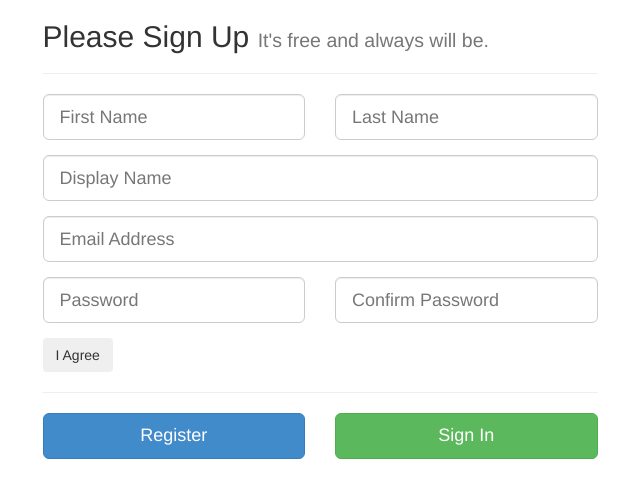
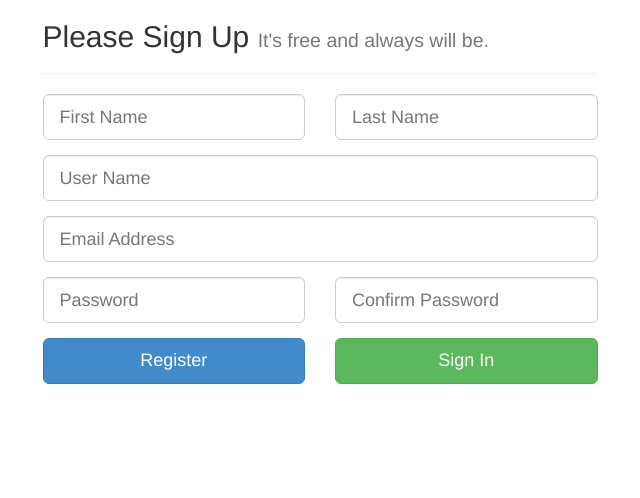
Before and after one commit to alanleegithub/heroku, a Django app: template templates/login.html in a window 1280 px wide. Shown: the top 498 px of the page, without its empty margins (320-960 px from the left). Run offline with Django 3.2, Linux system fonts and the light colour scheme; the template is opened without the code that fills it, so the values that code supplies are empty; parts of the project's set-up code (start-up, migrations or seed data) failed here and were passed over; some libraries are stand-ins or nearby versions.

Commit message:
modify login function

```diff
--- a/templates/blog_base.html
+++ b/templates/blog_base.html
@@ -45,10 +45,10 @@
 
         <form class="navbar-form navbar-right navbar-top" role="form" action="/login/" method="post">{% csrf_token %}
             <div class="form-group">
-              <input type="text" placeholder="Email" class="form-control">
+              <input type="text" placeholder="Email" name='email' class="form-control">
             </div>
             <div class="form-group">
-              <input type="password" placeholder="Password" class="form-control">
+              <input type="password" placeholder="Password" name='password' class="form-control">
             </div>
             <button type="submit" class="btn btn-success">Sign in</button>
         </form>
--- a/templates/login.html
+++ b/templates/login.html
@@ -22,7 +22,7 @@
 				</div>
 			</div>
 			<div class="form-group">
-				<input type="text" name="display_name" id="display_name" class="form-control input-lg" placeholder="Display Name" tabindex="3">
+				<input type="text" name="user_name" id="user_name" class="form-control input-lg" placeholder="User Name" tabindex="3">
 			</div>
 			<div class="form-group">
 				<input type="email" name="email" id="email" class="form-control input-lg" placeholder="Email Address" tabindex="4">
@@ -39,18 +39,9 @@
 					</div>
 				</div>
 			</div>
+
 			<div class="row">
-				<div class="col-xs-3 col-sm-3 col-md-3">
-					<span class="button-checkbox">
-						<button type="button" class="btn" data-color="info" tabindex="7">I Agree</button>
-                        <input type="checkbox" name="t_and_c" id="t_and_c" class="hidden" value="1">
-					</span>
-				</div>
-			</div>
-
-			<hr class="colorgraph">
-			<div class="row">
-				<div class="col-xs-6 col-md-6"><input type="submit" value="Register" class="btn btn-primary btn-block btn-lg" tabindex="7"></div>
+				<div class="col-xs-6 col-md-6"><a href="#" class="btn btn-primary btn-block btn-lg" tabindex="7">Register</a></div>
 				<div class="col-xs-6 col-md-6"><a href="#" class="btn btn-success btn-block btn-lg">Sign In</a></div>
 			</div>
 		</form>
```
Also changed, not shown: blog/views.py (+15 -3 lines).
